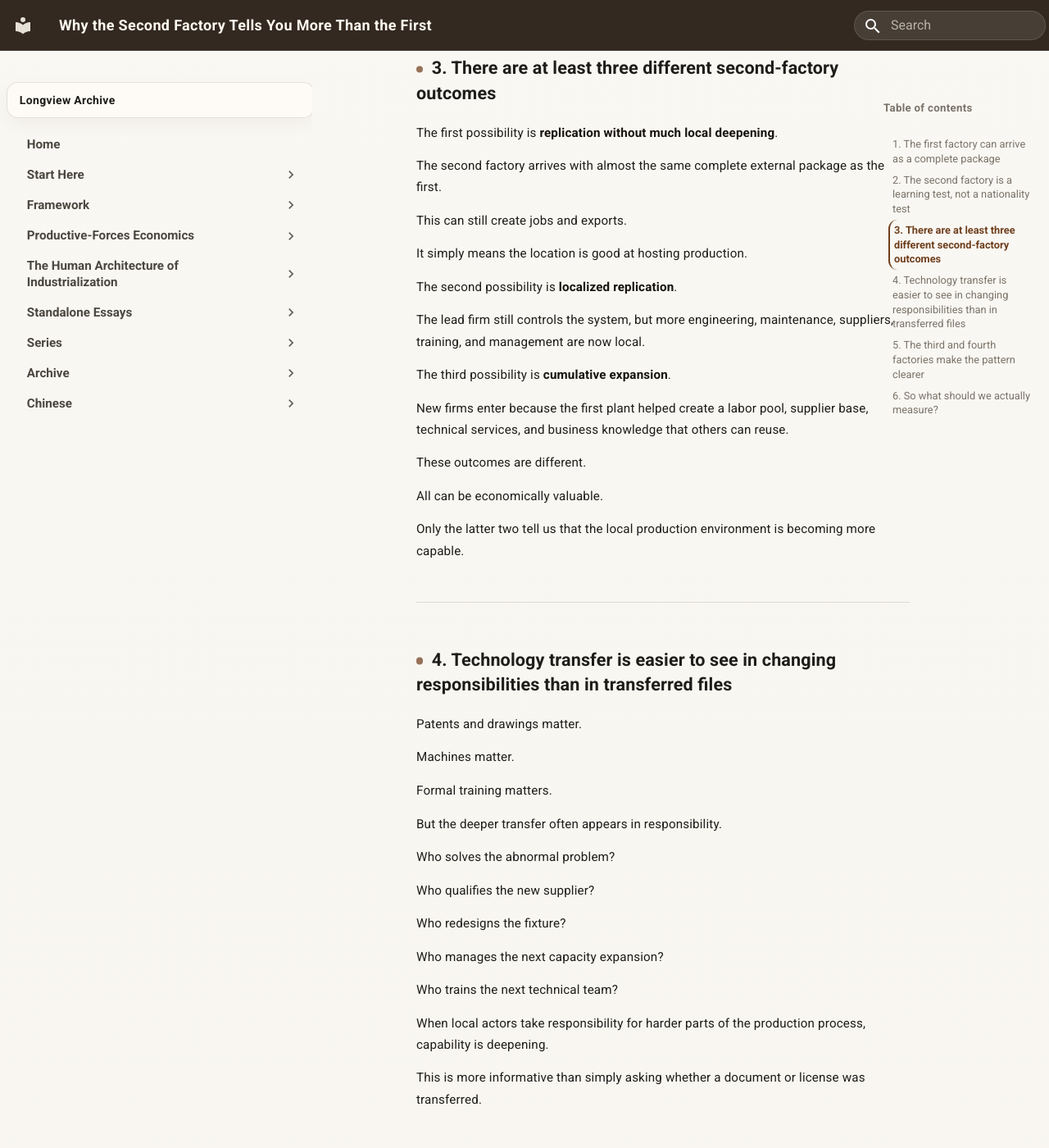
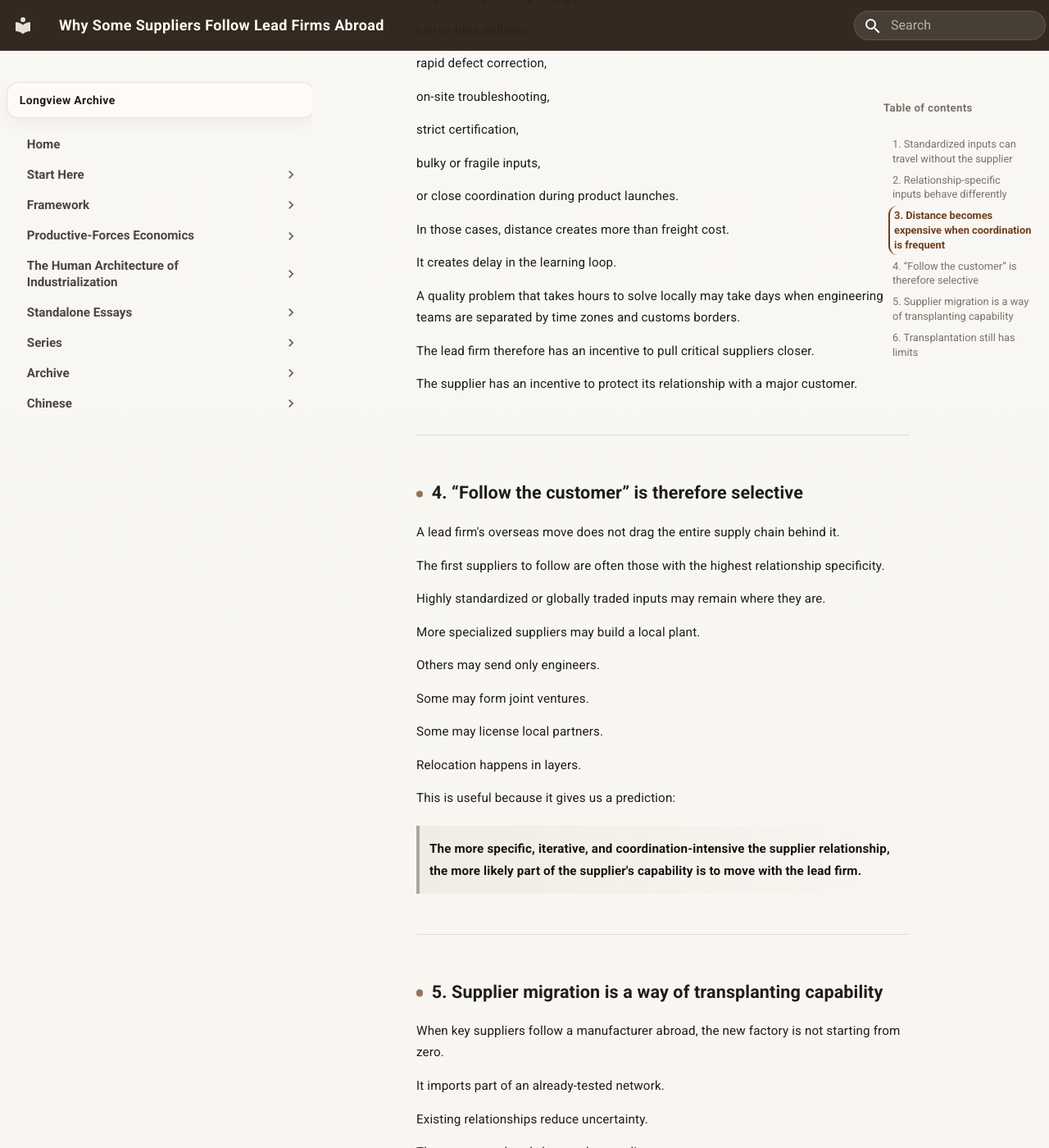
Before and after one commit to guanshi1688/longview-archive, an MkDocs documentation site: the page built from docs/essays/english/standalone/why-second-factory-matters.md, in a window 1280 px wide and 1400 px high, scrolled down 2241 px. Shown: the whole window at 82% size. Built offline with MkDocs 1.6.1 and Material for MkDocs 9.7.7, drawn with Linux system fonts in a browser that asks for light colours; some of the changed text lies outside the part shown.

Commit message:
Update why-second-factory-matters.md

```diff
--- a/docs/essays/english/standalone/why-second-factory-matters.md
+++ b/docs/essays/english/standalone/why-second-factory-matters.md
@@ -1,192 +1,198 @@
-# Why the Second Factory Tells You More Than the First
+# Why Some Suppliers Follow Lead Firms Abroad
 
-**The first factory proves that production can happen in a location. The second begins to reveal what the first one changed.**
+**The more value lies in the relationship rather than the part itself, the more likely part of that relationship has to move with the customer.**
 
-When we want to know whether a country is industrializing, we often look for a visible event:
+A familiar pattern appears when a major manufacturer builds an overseas plant.
 
-a new factory.
+Soon afterward, some component suppliers, equipment makers, materials companies, and engineering-service firms invest nearby.
 
-A multinational announces a billion-dollar investment.
+The obvious explanation is that suppliers are following orders.
 
-Thousands of jobs appear.
+That is true.
 
-Exports rise.
+But not every supplier follows.
 
-A ribbon is cut.
+Some can ship from the old location with little difficulty.
 
-These are real achievements.
+Others are pulled abroad almost immediately.
 
-But if the question is whether the local production environment is becoming more capable, I would ask something else:
-
-> **What becomes easier when the second factory is built?**
+The difference tells us something important about how production is organized.
 
 ---
 
-## 1. The first factory can arrive as a complete package
+## 1. Standardized inputs can travel without the supplier
 
-A modern factory can be transferred with a great deal of external support.
+Suppose a manufacturer uses a commodity input with clear specifications.
 
-Capital.
+Many firms can make it.
 
-Design.
+Quality is easy to verify.
 
-Equipment.
+Shipping is cheap.
 
-Engineers.
+Design changes are rare.
 
-Management systems.
+In that case, the supplier may have little reason to build a new plant beside the customer.
 
-Supplier contracts.
+The relationship is mainly transactional.
 
-Quality standards.
+The part moves.
 
-Software.
+The supplier does not need to.
 
-The host location may mainly provide land, labor, infrastructure, and policy support.
-
-The factory can still operate extremely well.
-
-It may be globally competitive from the beginning.
-
-That tells us something important:
-
-> **This location can host the production system that arrived.**
-
-The deeper question is what happens next.
+Modern standards and logistics make this kind of separation possible on a vast scale.
 
 ---
 
-## 2. The second factory is a learning test, not a nationality test
+## 2. Relationship-specific inputs behave differently
 
-A common mistake is to assume that “real” industrialization requires the second factory to be locally owned.
+Now consider a supplier that has spent years co-developing a component with one lead firm.
 
-It does not.
+The supplier understands:
 
-The same multinational may build it.
+the customer's engineering language,
 
-Another foreign company may build it.
+quality priorities,
 
-The useful question is not who owns the legal entity.
+production rhythm,
 
-It is whether the local environment has changed.
+design-change process,
 
-Does the second plant require fewer expatriate engineers?
+risk tolerance,
 
-Can more maintenance be done locally?
+and crisis procedures.
 
-Are local suppliers qualified for more difficult tasks?
+The component may still have a formal drawing.
 
-Can trained managers from the first plant lead the second?
+But the relationship contains more than the drawing.
 
-Do banks, regulators, schools, and service firms understand the industry better?
+One supplier can modify the part in a week.
 
-If yes, capability is accumulating even if ownership remains foreign.
+Another needs three months.
+
+One can join a factory team to diagnose a defect.
+
+Another can only confirm whether the shipment met the contract.
+
+The more value lies in this accumulated coordination, the less interchangeable the supplier becomes.
 
 ---
 
-## 3. There are at least three different second-factory outcomes
+## 3. Distance becomes expensive when coordination is frequent
 
-The first possibility is **replication without much local deepening**.
+Suppliers are especially likely to follow when production requires:
 
-The second factory arrives with almost the same complete external package as the first.
+frequent engineering changes,
 
-This can still create jobs and exports.
+just-in-time delivery,
 
-It simply means the location is good at hosting production.
+rapid defect correction,
 
-The second possibility is **localized replication**.
+on-site troubleshooting,
 
-The lead firm still controls the system, but more engineering, maintenance, suppliers, training, and management are now local.
+strict certification,
 
-The third possibility is **cumulative expansion**.
+bulky or fragile inputs,
 
-New firms enter because the first plant helped create a labor pool, supplier base, technical services, and business knowledge that others can reuse.
+or close coordination during product launches.
 
-These outcomes are different.
+In those cases, distance creates more than freight cost.
 
-All can be economically valuable.
+It creates delay in the learning loop.
 
-Only the latter two tell us that the local production environment is becoming more capable.
+A quality problem that takes hours to solve locally may take days when engineering teams are separated by time zones and customs borders.
+
+The lead firm therefore has an incentive to pull critical suppliers closer.
+
+The supplier has an incentive to protect its relationship with a major customer.
 
 ---
 
-## 4. Technology transfer is easier to see in changing responsibilities than in transferred files
+## 4. “Follow the customer” is therefore selective
 
-Patents and drawings matter.
+A lead firm's overseas move does not drag the entire supply chain behind it.
 
-Machines matter.
+The first suppliers to follow are often those with the highest relationship specificity.
 
-Formal training matters.
+Highly standardized or globally traded inputs may remain where they are.
 
-But the deeper transfer often appears in responsibility.
+More specialized suppliers may build a local plant.
 
-Who solves the abnormal problem?
+Others may send only engineers.
 
-Who qualifies the new supplier?
+Some may form joint ventures.
 
-Who redesigns the fixture?
+Some may license local partners.
 
-Who manages the next capacity expansion?
+Relocation happens in layers.
 
-Who trains the next technical team?
+This is useful because it gives us a prediction:
 
-When local actors take responsibility for harder parts of the production process, capability is deepening.
-
-This is more informative than simply asking whether a document or license was transferred.
+> **The more specific, iterative, and coordination-intensive the supplier relationship, the more likely part of the supplier's capability is to move with the lead firm.**
 
 ---
 
-## 5. The third and fourth factories make the pattern clearer
+## 5. Supplier migration is a way of transplanting capability
 
-If an industrial environment is accumulating capability, each new node should inherit more from those already there.
+When key suppliers follow a manufacturer abroad, the new factory is not starting from zero.
 
-Experienced workers become supervisors.
+It imports part of an already-tested network.
 
-Supervisors become trainers.
+Existing relationships reduce uncertainty.
 
-Engineers move between firms.
+The customer already knows the supplier.
 
-Suppliers gain multiple customers.
+The supplier already knows the customer's tolerances.
 
-Repair, tooling, testing, and logistics services become more specialized.
+Engineers already know how to communicate.
 
-Public agencies learn which bottlenecks actually matter.
+Failure histories are already shared.
 
-The region develops a reputation.
+This can make an overseas production system stabilize much faster than one built entirely from unfamiliar local firms.
 
-At that point, the first factories have changed the cost structure facing later factories.
-
-Industrialization becomes cumulative.
+That is why relocation is often performed by groups of connected companies rather than by one factory acting alone.
 
 ---
 
-## 6. So what should we actually measure?
+## 6. Transplantation still has limits
 
-Five or ten years after the first plant opens, ask:
+Even a large supplier migration does not recreate the original ecosystem automatically.
 
-How much external technical support does a new plant need?
+The new location still needs:
 
-How long does supplier qualification take?
+labor,
 
-How many technical managers can be hired locally?
+energy,
 
-How much maintenance and tooling is available nearby?
+logistics,
 
-How much of the workforce is trained by institutions that did not exist before the first investment?
+maintenance,
 
-Do new firms enter because the local environment itself has become valuable?
+finance,
 
-That is what the second factory can reveal.
+institutions,
 
-So:
+and eventually another layer of suppliers.
 
-> **The second factory is not a sovereignty test.**
+Some relationships travel.
+
+Others have to be built locally.
+
+That means supplier follow-the-customer investment is best understood as partial transplantation.
+
+It reduces the amount of capability that must be recreated from zero.
+
+It does not eliminate local learning.
+
+So the next time a major manufacturer announces an overseas plant, one question is unusually informative:
+
+> **Who is moving with it — and who does not need to?**
+
+The answer tells us which parts of the production system are truly modular and which parts are embedded in relationships.
+
+> **Moving a factory may move an asset.**
 >
-> **It is a learning test.**
-
-The first proves that production can happen there.
-
-The second begins to show whether the first left behind capabilities that make more production easier.
+> **Moving relationship-specific suppliers helps move part of the capability behind the asset.**
 
 ---
 
```
